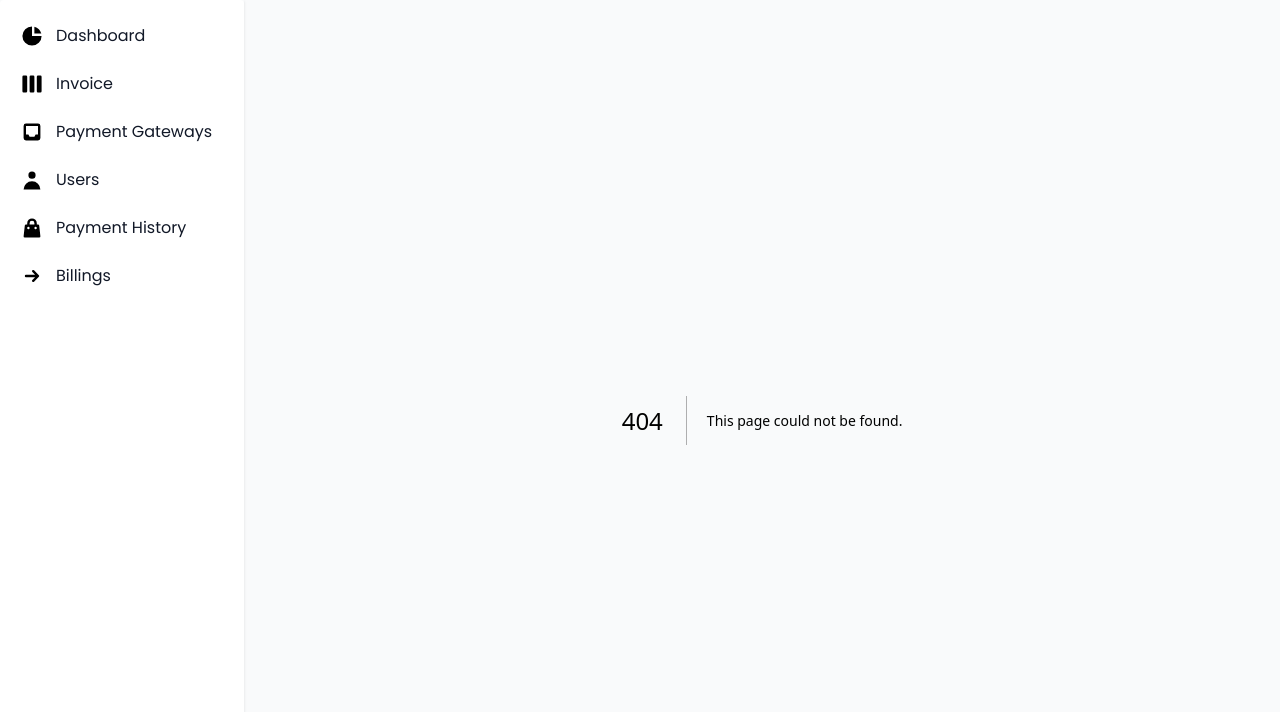
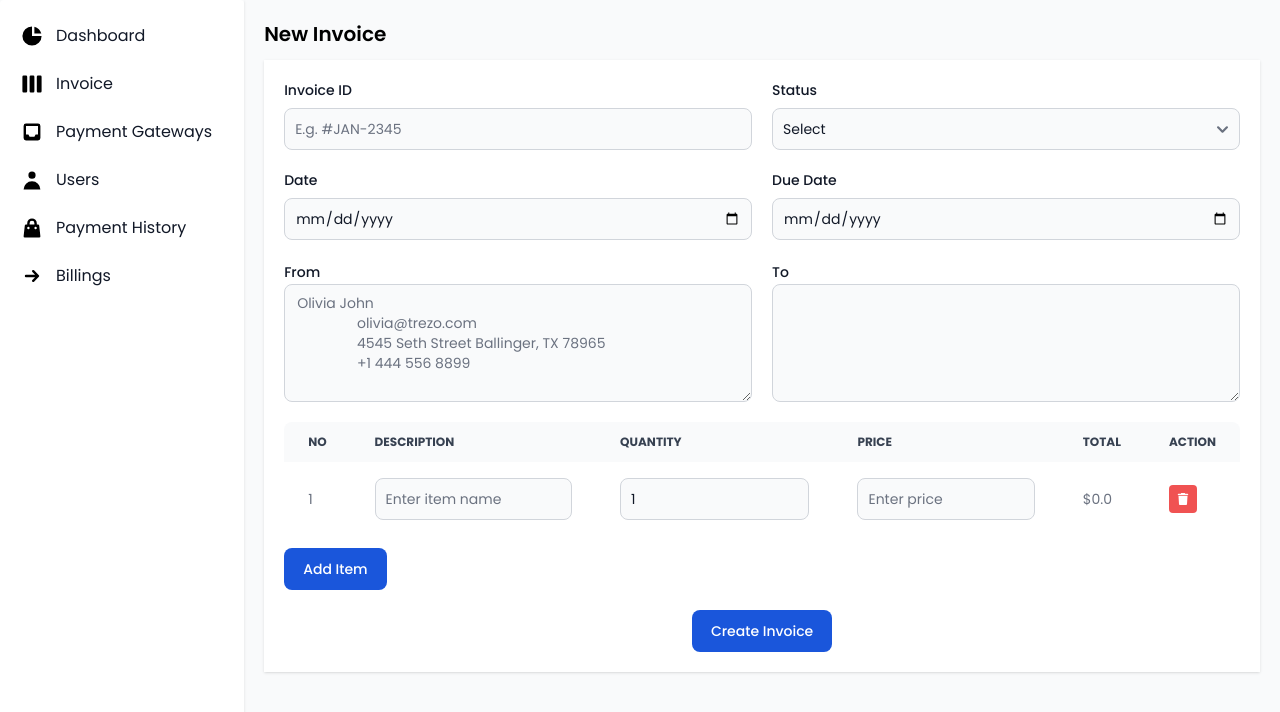
Before and after one commit to sysfoc/car-dealer-demo, a Next.js app: page /dashboard/invoices/create in a window 1280 px wide. Before the commit this address had no page. Shown: the top 712 px of the page. Built offline with nearby package versions, Linux system fonts and the light colour scheme.

Commit message:
Design The Create Invoice Section

```diff
--- a/app/(admin)/components/invoices/Datatable.jsx
+++ b/app/(admin)/components/invoices/Datatable.jsx
@@ -180,7 +180,7 @@ const Datatable = () => {
       renderCell: (item) => (
         <div className="flex items-center gap-2">
           <Link
-            href={"#"}
+            href={"/dashboard/invoices/view/2"}
             className="p-2 bg-blue-600 text-white rounded hover:bg-blue-700"
             title="View"
           >
--- /dev/null
+++ b/app/(admin)/dashboard/invoices/create/page.jsx
@@ -0,0 +1,162 @@
+"use client";
+import { useState } from "react";
+import {
+  Label,
+  Select,
+  Table,
+  TableHead,
+  Textarea,
+  TextInput,
+  TableHeadCell,
+  TableBody,
+  TableCell,
+  TableRow,
+  Button,
+} from "flowbite-react";
+import { FaTrash } from "react-icons/fa6";
+
+export default function CreateInvoices() {
+  const [items, setItems] = useState([
+    { id: 1, description: "", quantity: 1, price: "" },
+  ]);
+
+  const addItem = () => {
+    setItems([
+      ...items,
+      { id: items.length + 1, description: "", quantity: 1, price: "" },
+    ]);
+  };
+
+  const removeItem = (id) => {
+    setItems(items.filter((item) => item.id !== id));
+  };
+  return (
+    <main>
+      <div>
+        <h1 className="text-xl font-semibold">New Invoice</h1>
+      </div>
+      <div className="shadow bg-white p-5 my-3">
+        <form>
+          <div className="grid grid-cols-1 md:grid-cols-2 gap-5">
+            <div className="flex flex-col gap-2">
+              <Label htmlFor="invoice-id">Invoice ID</Label>
+              <TextInput type="text" placeholder="E.g. #JAN-2345" />
+            </div>
+            <div className="flex flex-col gap-2">
+              <Label htmlFor="invoice-status">Status</Label>
+              <Select id="invoice-status">
+                <option>Select</option>
+                <option value="paid">Paid</option>
+                <option value="unpaid">Unpaid</option>
+                <option value="cancelled">Cancelled</option>
+              </Select>
+            </div>
+            <div className="flex flex-col gap-2">
+              <Label htmlFor="invoice-date">Date</Label>
+              <TextInput type="date" id="invoice-date" />
+            </div>
+            <div className="flex flex-col gap-2">
+              <Label htmlFor="invoice-dueDate">Due Date</Label>
+              <TextInput type="date" id="invoice-dueDate" />
+            </div>
+            <div>
+              <Label htmlFor="invoice-from">From</Label>
+              <Textarea
+                id="invoice-from"
+                placeholder="Olivia John
+                olivia@trezo.com
+                4545 Seth Street Ballinger, TX 78965
+                +1 444 556 8899"
+                rows={5}
+              />
+            </div>
+            <div>
+              <Label htmlFor="invoice-to">To</Label>
+              <Textarea id="invoice-to" rows={5} />
+            </div>
+          </div>
+          <div className="mt-5">
+            <Table>
+              <TableHead>
+                <TableHeadCell>No</TableHeadCell>
+                <TableHeadCell>Description</TableHeadCell>
+                <TableHeadCell>Quantity</TableHeadCell>
+                <TableHeadCell>Price</TableHeadCell>
+                <TableHeadCell>Total</TableHeadCell>
+                <TableHeadCell>Action</TableHeadCell>
+              </TableHead>
+              <TableBody>
+                {items.map((item, index) => (
+                  <TableRow key={item.id}>
+                    <TableCell>{index + 1}</TableCell>
+                    <TableCell>
+                      <Label
+                        htmlFor={`item-description-${item.id}`}
+                        className="sr-only"
+                      >
+                        Description
+                      </Label>
+                      <TextInput
+                        id={`item-description-${item.id}`}
+                        type="text"
+                        placeholder="Enter item name"
+                      />
+                    </TableCell>
+                    <TableCell>
+                      <Label
+                        htmlFor={`item-quantity-${item.id}`}
+                        className="sr-only"
+                      >
+                        Quantity
+                      </Label>
+                      <TextInput
+                        id={`item-quantity-${item.id}`}
+                        type="number"
+                        defaultValue={1}
+                      />
+                    </TableCell>
+                    <TableCell>
+                      <Label
+                        htmlFor={`item-price-${item.id}`}
+                        className="sr-only"
+                      >
+                        Price
+                      </Label>
+                      <TextInput
+                        id={`item-price-${item.id}`}
+                        type="text"
+                        placeholder="Enter price"
+                      />
+                    </TableCell>
+                    <TableCell>$0.0</TableCell>
+                    <TableCell>
+                      <button
+                        className="p-2 bg-red-500 text-white rounded hover:bg-red-600"
+                        title="Delete"
+                        onClick={() => removeItem(item.id)}
+                      >
+                        <FaTrash className="w-3 h-3" />
+                      </button>
+                    </TableCell>
+                  </TableRow>
+                ))}
+              </TableBody>
+            </Table>
+            <div className="mt-3">
+              <Button color="blue" onClick={addItem}>
+                Add Item
+              </Button>
+            </div>
+          </div>
+          <div>
+            <div className="mt-5 flex items-center justify-center">
+              <Button type="submit" color="blue">
+                Create Invoice
+              </Button>
+            </div>
+          </div>
+        </form>
+      </div>
+    </main>
+  );
+}
```
